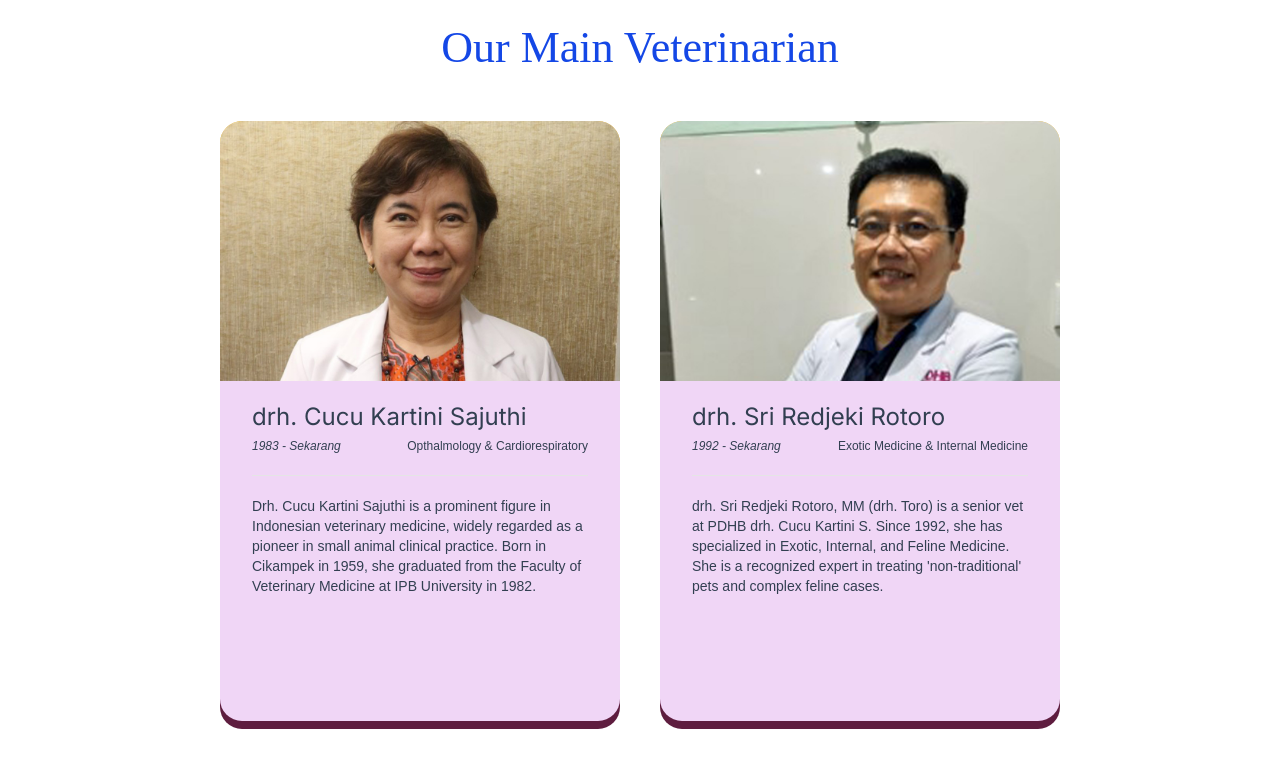
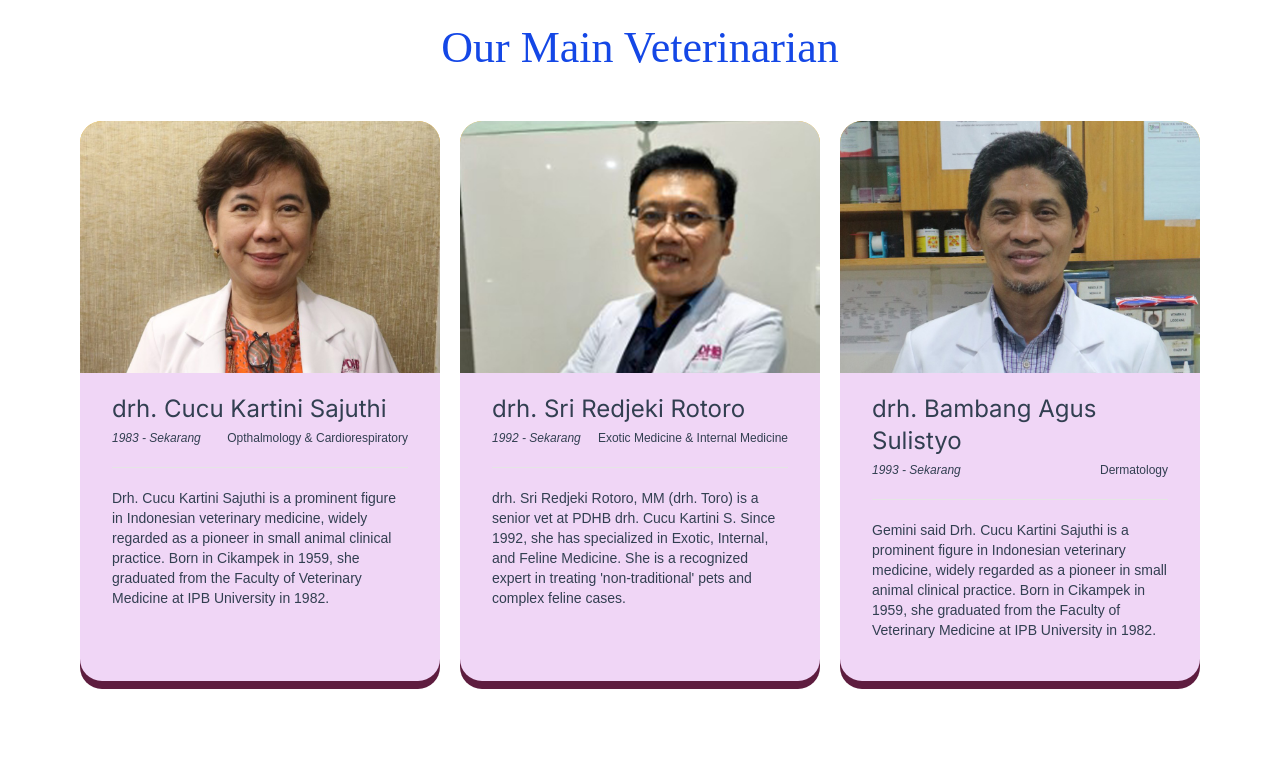
Before and after one commit to daveteru/CC2-CompanyProfile, a React (Vite) app: page /about in a window 1280 px wide. Shown: the part 1380-2139 px from the top of the page. Built offline with nearby package versions, Linux system fonts and the light colour scheme; a web font is replaced by a local one.

Commit message:
fix:small bug in vercel's about team page

```diff
--- a/src/components/Mainvet.tsx
+++ b/src/components/Mainvet.tsx
@@ -16,7 +16,7 @@
   return (
     <div>
       {" "}
-      <div className="bg-[#F0D6F6] max-w-100 h-150 rounded-3xl overflow-hidden flex flex-col  text-[#323F51] drop-shadow-[0px_8px_0px_rgba(94,29,63,1)]   active:translate-y-2 active:drop-shadow-none transition-all">
+      <div className="bg-[#F0D6F6] max-w-90 h-140 rounded-3xl overflow-hidden flex flex-col  text-[#323F51] drop-shadow-[0px_8px_0px_rgba(94,29,63,1)]   active:translate-y-2 active:drop-shadow-none transition-all">
         <div className="w-full h-120  bg-amber-300 overflow-hidden">
           <img
             src={imgurl}
--- a/src/pages/Aboutus_team.tsx
+++ b/src/pages/Aboutus_team.tsx
@@ -10,7 +10,7 @@
       <h1 className="font-[Borel] text-[44px] text-blue-700 mb-10 text-center">
         Our Main Veterinarian
       </h1>
-      <section className="w-full flex gap-10 flex-wrap justify-center">
+      <section className="w-full flex gap-5 flex-wrap items-center justify-center">
         <Mainvet
           name="drh. Cucu Kartini Sajuthi"
           date="1983 - Sekarang"
```
